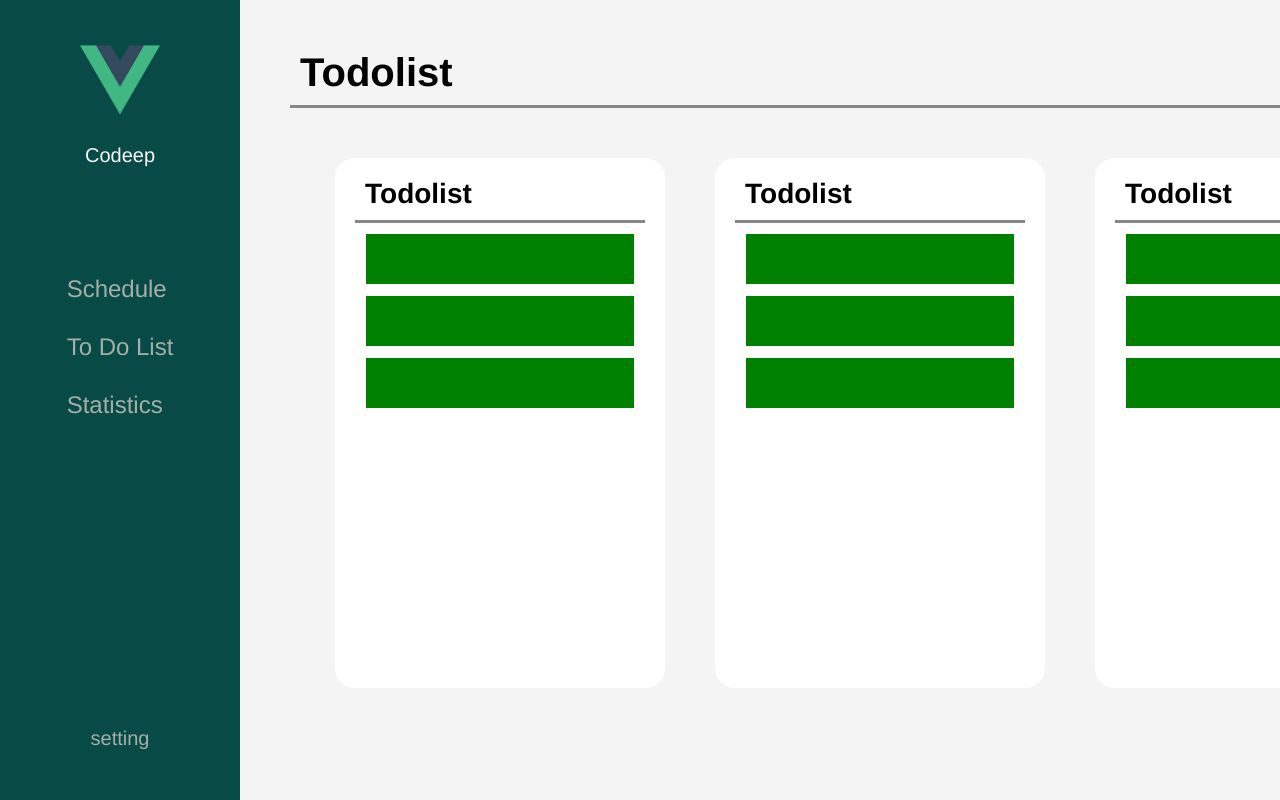
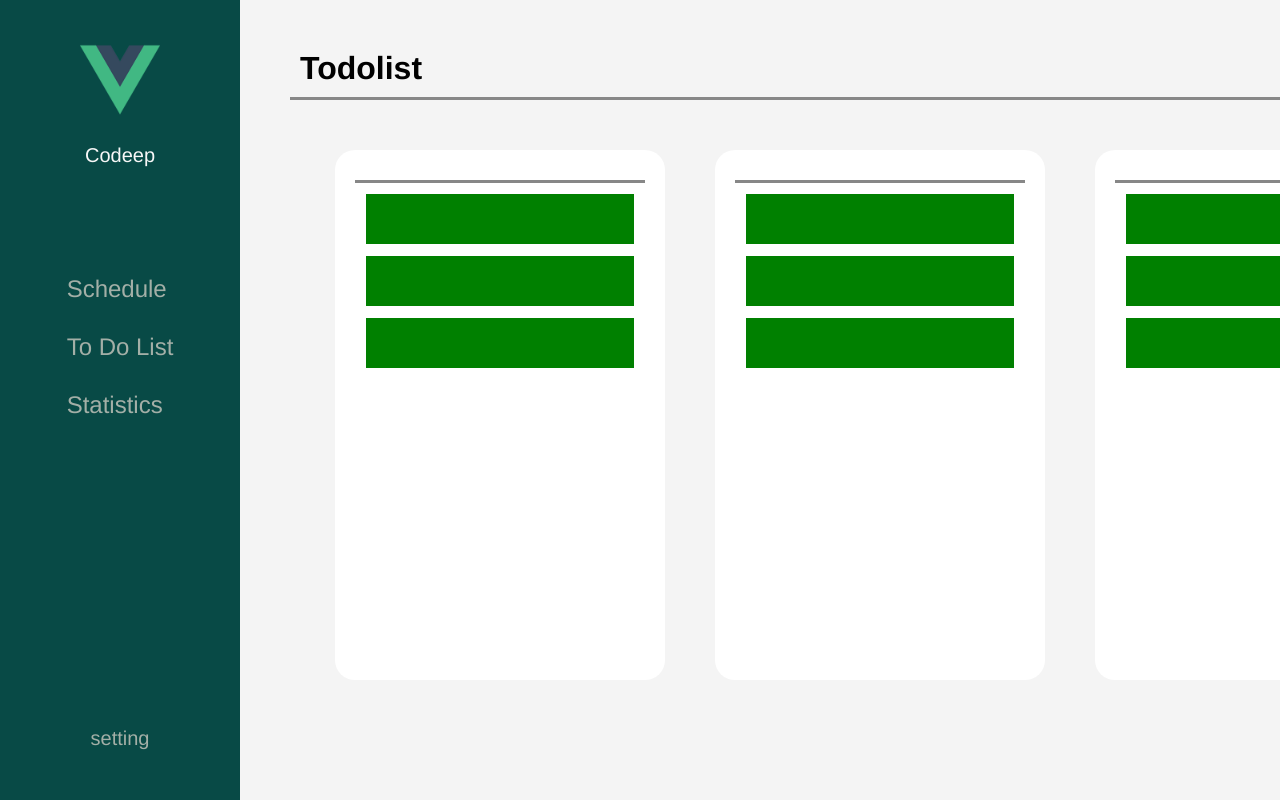
Before and after one commit to codeep2/vue3-ToDoList, a Vue app: page /todolist/1 in a window 1280 px wide. Shown: the top 800 px of the page. Built offline with nearby package versions, Linux system fonts and the light colour scheme.

Commit message:
feat: todo界面header根据路由显示日期

```diff
--- a/src/components/TheHeader.vue
+++ b/src/components/TheHeader.vue
@@ -1,14 +1,29 @@
 <template lang="pug">
 div.header-wrap
-  h1 {{ $route.name }}
+  h1 {{ headerTitle }}
   slot
 </template>
 
-<style lang="scss">
+<script lang="ts">
+import { defineComponent } from 'vue'
+
+export default defineComponent({
+  props: {
+    headerTitle: {
+      type: String
+    }
+  }
+})
+</script>
+
+<style lang="scss" scoped>
   .header-wrap {
     display: flex;
-    padding: 0 0 10px 10px;
+    align-items: flex-end;
+    justify-content: space-between;
+    padding: 0 8px 10px 10px;
     text-transform: capitalize;
     border-bottom: solid 3px #878787;
+
   }
 </style>
--- a/src/views/Home.vue
+++ b/src/views/Home.vue
@@ -3,7 +3,10 @@ div.sidebar
   TheSideBar
 div.main
   div.header
-    TheHeader
+    TheHeader(:headerTitle="$route.name")
+      div.date(
+        v-if="$route.name === 'todolist'"
+      ) {{ date }}
   router-view
 </template>>
 
@@ -17,11 +20,23 @@ export default defineComponent({
   components: {
     TheSideBar,
     TheHeader
+  },
+  computed: {
+    date () {
+      const date = this.$route.params.date
+      const weeks = ['Sun', 'Mon', 'Tue', 'Wed', 'Thu', 'Fri', 'Sta']
+      const year = parseInt(date.slice(0, 4) as string)
+      const month = parseInt(date.slice(4, 6) as string)
+      const day = parseInt(date.slice(-2) as string)
+      const week = new Date(year, month - 1, day).getDay()
+
+      return `${year}.${month}.${day}.${weeks[week]}`
+    }
   }
 })
 </script>
 
-<style lang="scss" scoped>
+<style lang="scss">
   .sidebar {
     flex: 0 0 240px;
     display: flex;
@@ -41,7 +56,13 @@ export default defineComponent({
     padding: 50px;
     background-color: #f4f4f4;
     .header {
-      font-size: 20px;
+      h1 {
+        font-size: 32px;
+      }
+      .date {
+        font-size: 16px;
+        font-weight: bold;
+      }
     }
   }
 </style>
```
